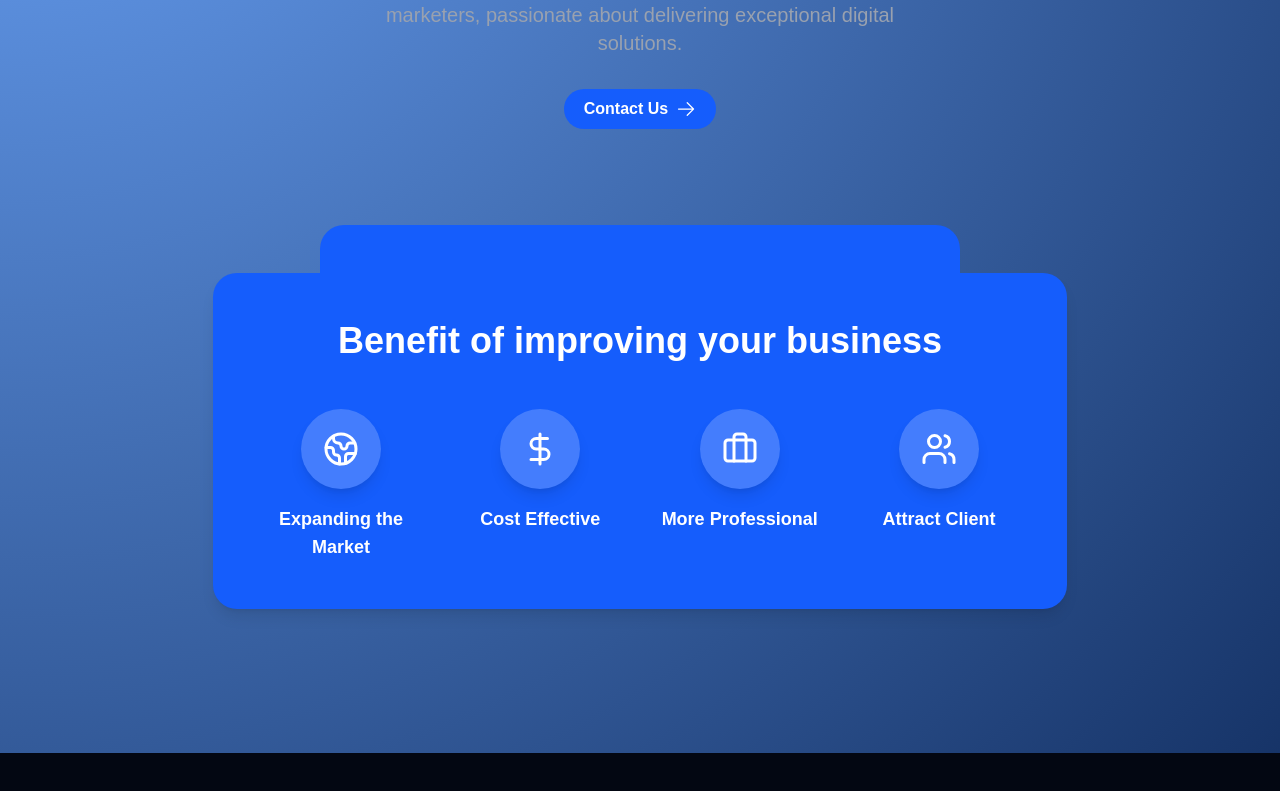
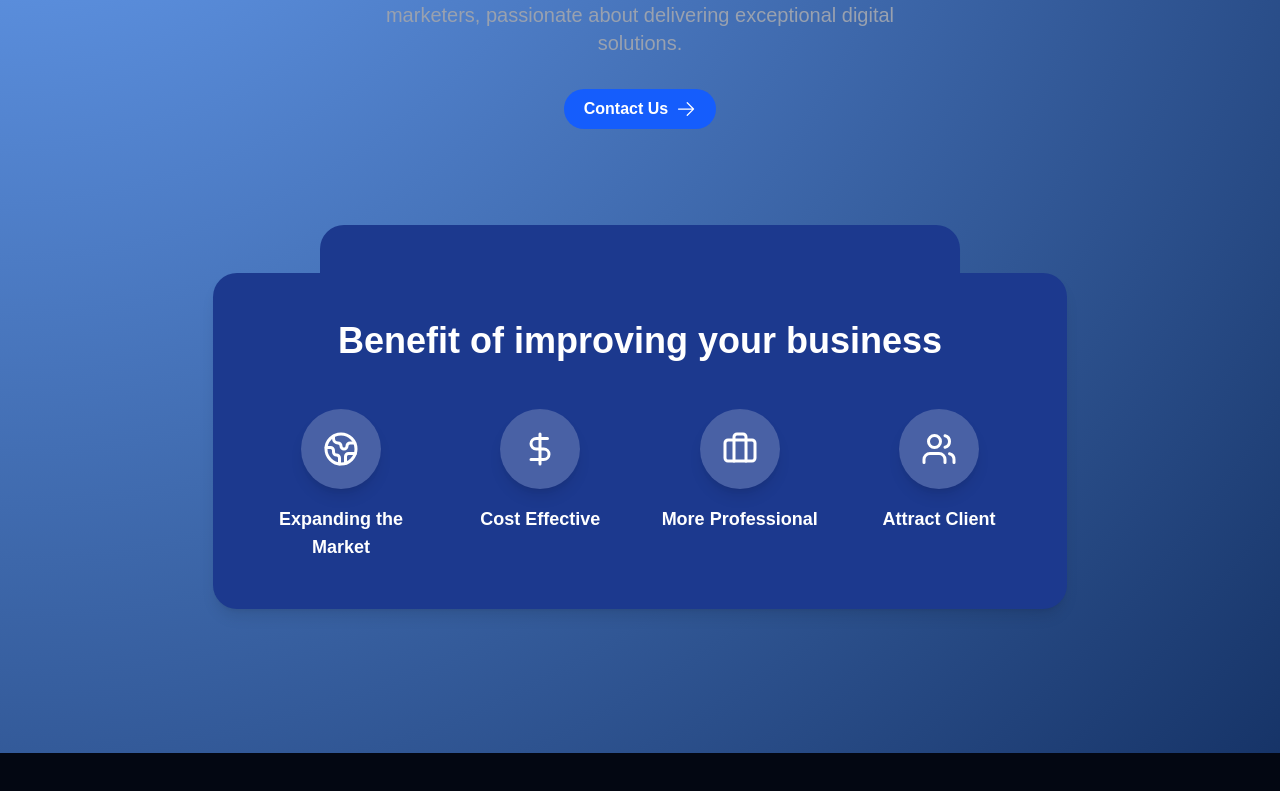
Before and after one commit to SajjadAhmad14/TriaSoft-Website, a Next.js app: page / in a window 1280 px wide. Shown: the part 403-1194 px from the top of the page. Built offline with nearby package versions, Linux system fonts and the light colour scheme.

Commit message:
update colors

```diff
--- a/src/app/components/Home.jsx
+++ b/src/app/components/Home.jsx
@@ -36,9 +36,9 @@ function Home() {
             </a>
 
             <div className="relative w-full flex justify-center mt-36 mb-36">
-                <div className="relative z-10 w-8/12 rounded-3xl bg-blue-600 backdrop-blur-md shadow-lg p-12 text-center overflow-visible">
+                <div className="relative z-10 w-8/12 rounded-3xl bg-blue-900 backdrop-blur-md shadow-lg p-12 text-center overflow-visible">
 
-                    <div className="absolute -top-12 left-1/2 transform -translate-x-1/2 w-3/4 h-12 rounded-t-3xl bg-blue-600 z-0 pointer-events-none" />
+                    <div className="absolute -top-12 left-1/2 transform -translate-x-1/2 w-3/4 h-12 rounded-t-3xl bg-blue-900 z-0 pointer-events-none" />
 
                     <h3 className="relative text-3xl md:text-4xl font-bold text-white z-10">
                         Benefit of improving your business
```
